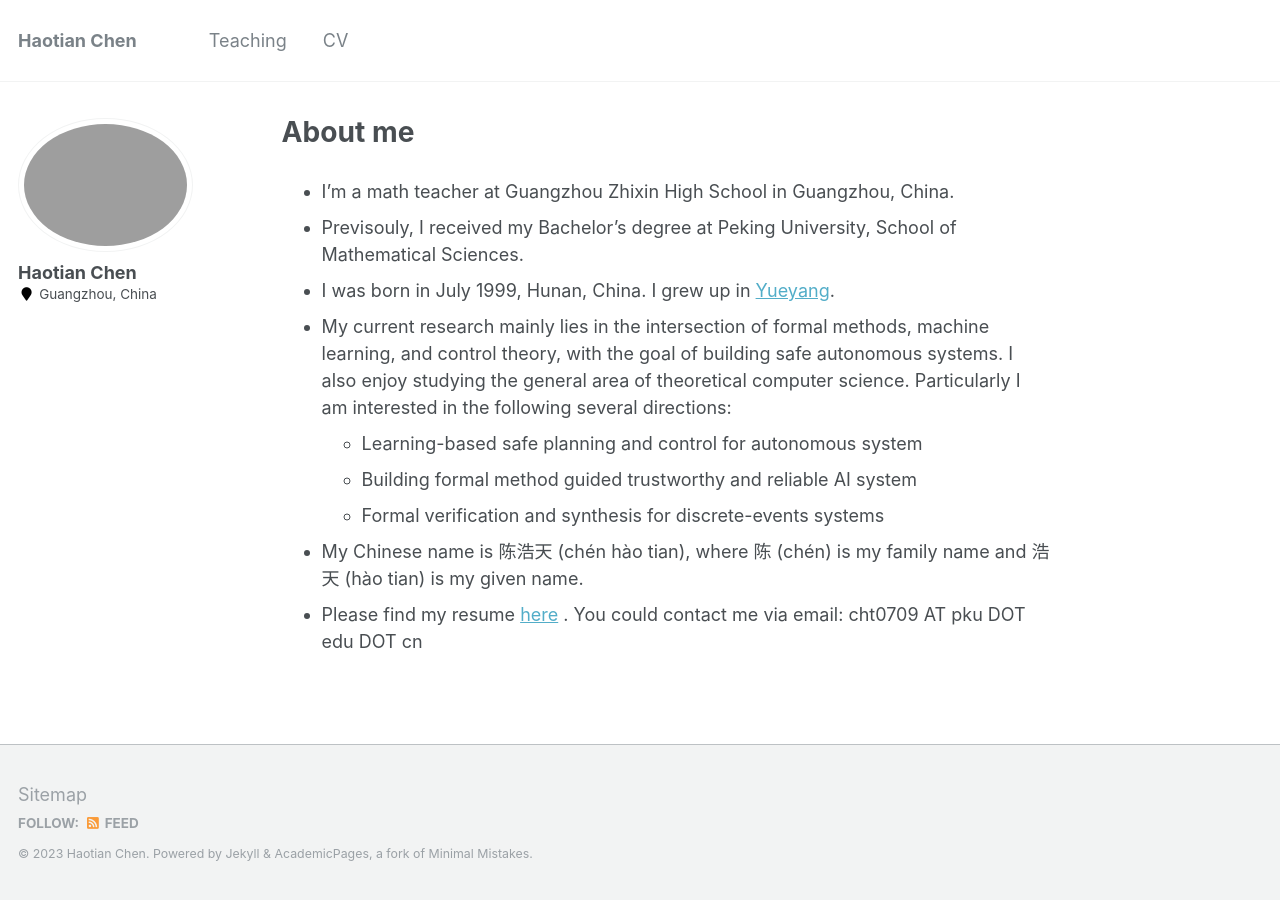
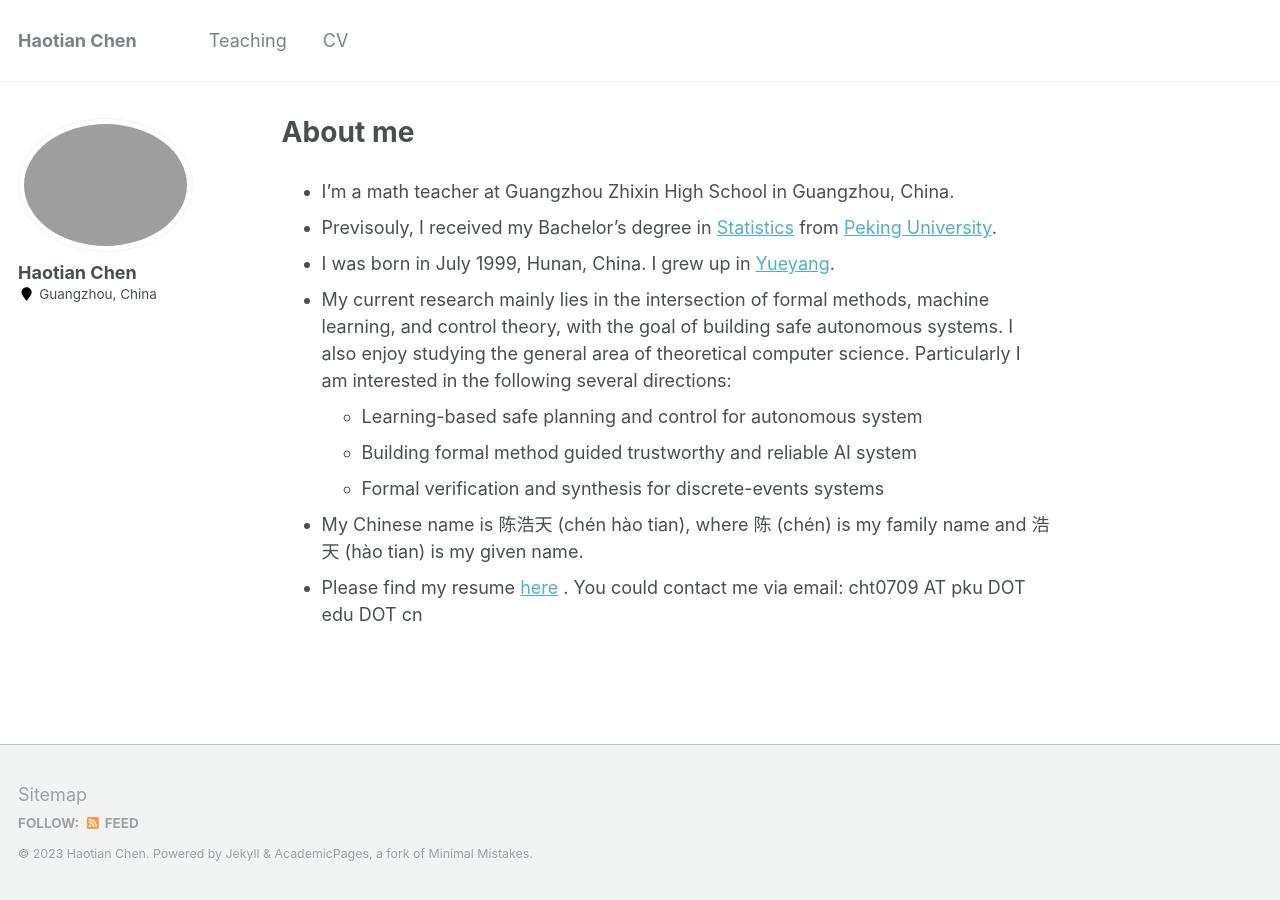
Before and after one commit to haotianchen1999/haotianchen1999.github.io, a Jekyll site: the page built from _pages/about.md, in a window 1280 px wide. Built offline with Jekyll 4.4.1, drawn with Linux system fonts in a browser that asks for light colours.

Commit message:
Update about.md

```diff
--- a/_pages/about.md
+++ b/_pages/about.md
@@ -9,7 +9,7 @@ redirect_from:
 ---
 
 * I'm a math teacher at Guangzhou Zhixin High School in Guangzhou, China.
-* Previsouly, I received my Bachelor's degree at Peking University, School of Mathematical Sciences.
+* Previsouly, I received my Bachelor's degree in <a href="http://english.math.pku.edu.cn/">Statistics</a> from <a href="https://english.pku.edu.cn/">Peking University</a>.
 * I was born in July 1999, Hunan, China. I grew up in [Yueyang](https://en.wikipedia.org/wiki/Yueyang).
 * My current research mainly lies in the intersection of formal methods, machine learning, and control theory, with the goal of building safe autonomous systems. I also enjoy studying the general area of theoretical computer science. Particularly I am interested in the following several directions:
   * Learning-based safe planning and control for autonomous system
```
